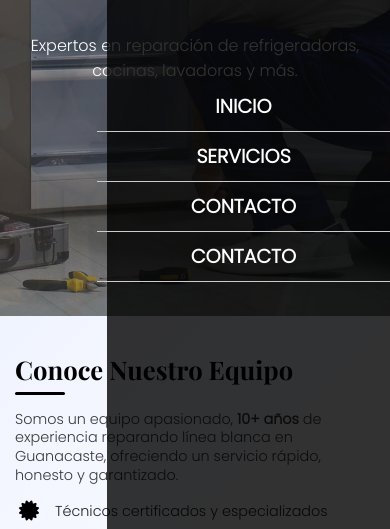
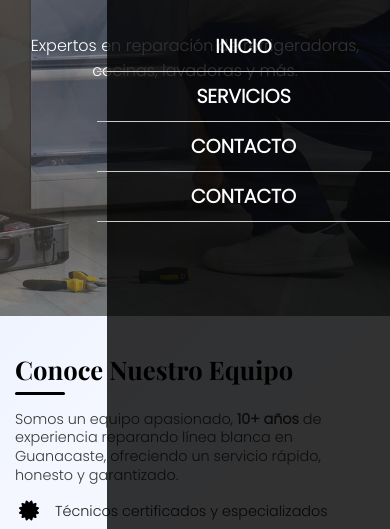
Before and after one commit to Marcos200216/dipi, a plain HTML site: page index.html in a window 390 px wide. Both pictures are taken after a click on the element 355 px from the left and 44 px from the top of the page. Shown: the part 300-829 px from the top of the page. Drawn offline with nearby package versions, Linux system fonts and the light colour scheme; some packages are replaced by stand-ins of ours; a script that the page names is missing.

Commit message:
first commit

```diff
--- a/styles.css
+++ b/styles.css
@@ -91,6 +91,7 @@ body {
 
   .navbar {
     position: fixed !important;
+
     top: 0;
     right: 0 !important;       /* Cambiar a derecha */
     left: auto !important;     /* Resetear left */
@@ -99,7 +100,7 @@ body {
     max-width: 300px;
     background-color: #111;
     flex-direction: column;
-    padding-top: 60px;
+    padding-top: 0 !important; /* quita padding superior */
     padding-left: 0 !important; /* elimina padding izquierdo */
     transform: translateX(100%);
     transition: transform 0.3s ease-in-out;
```
